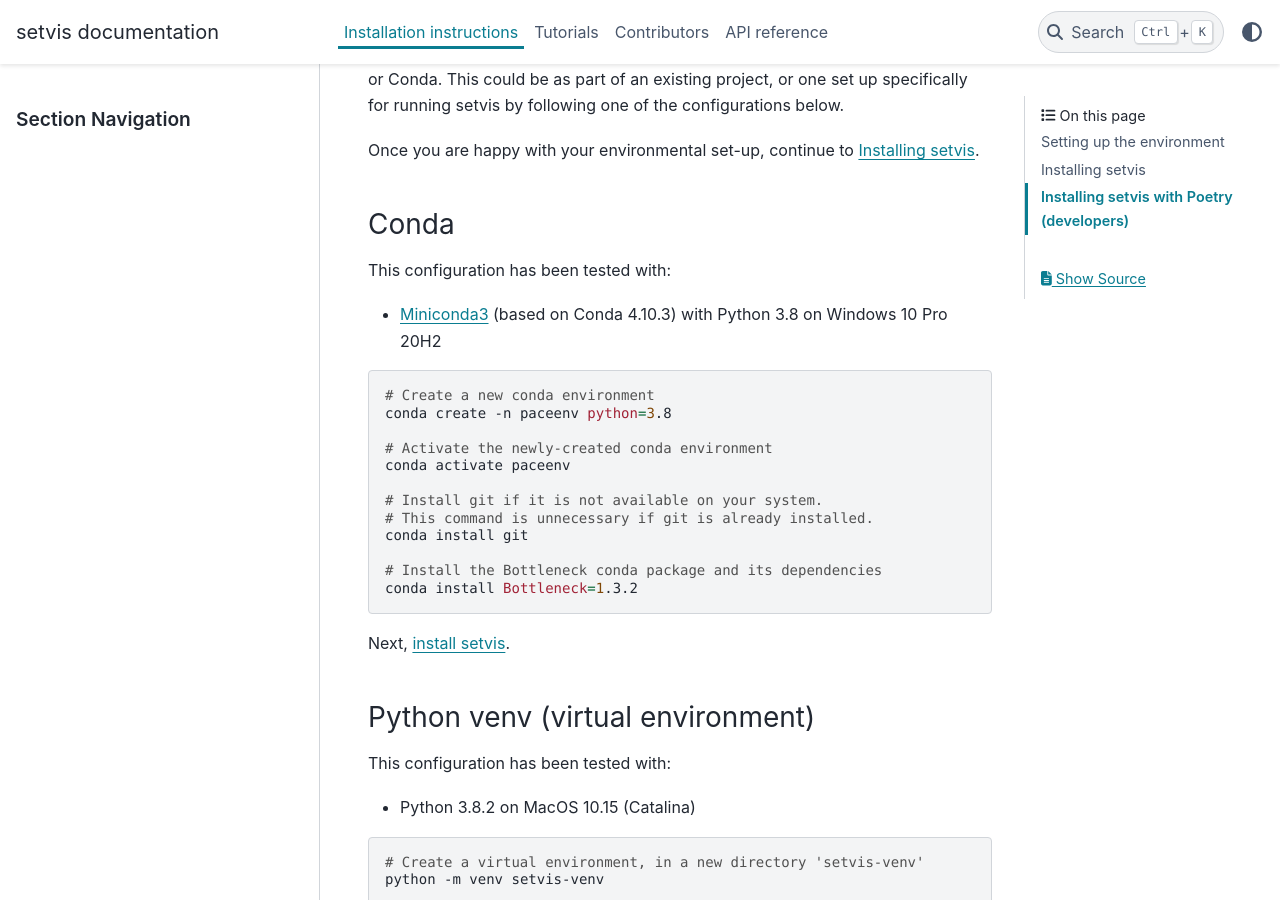
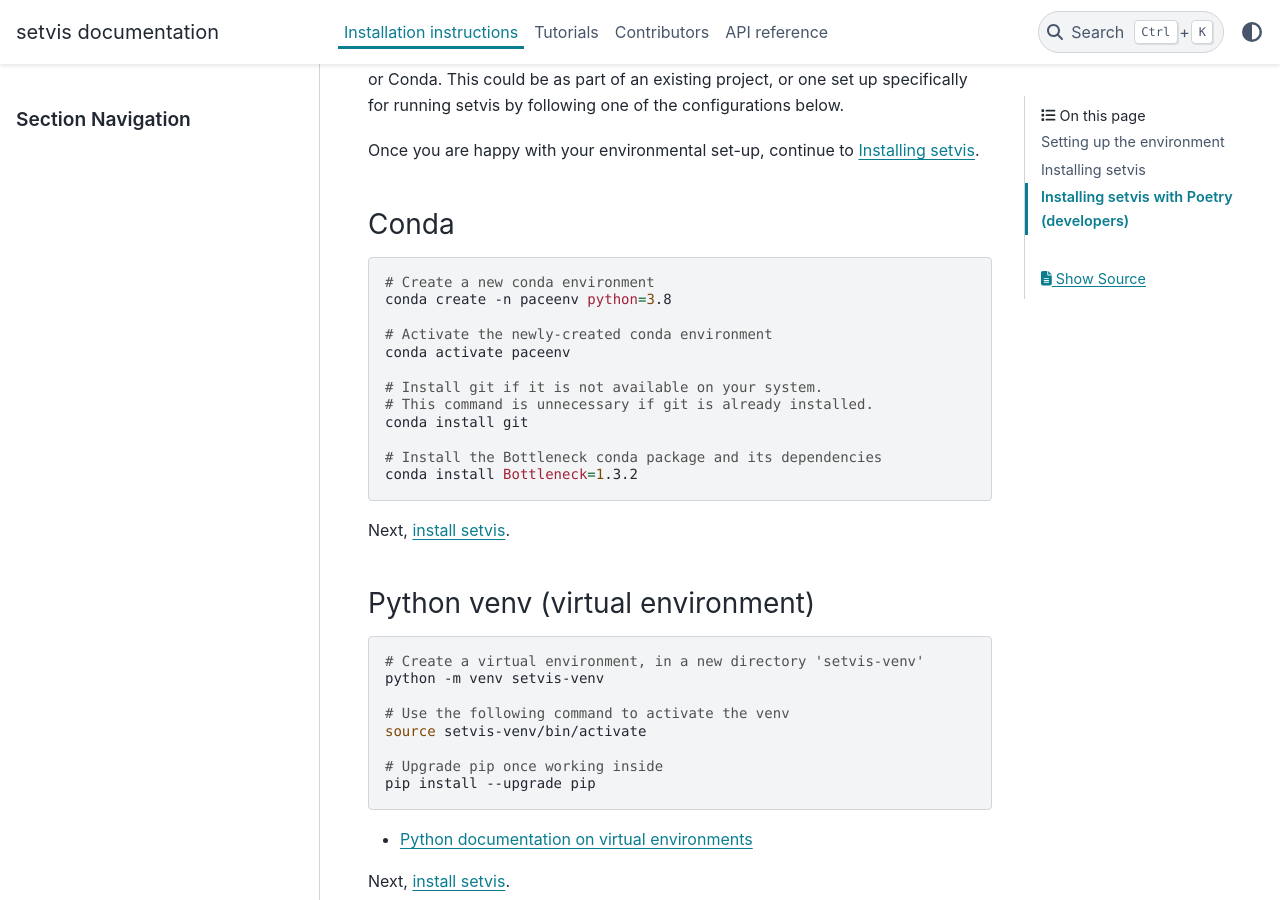
Before and after one commit to alan-turing-institute/setvis, a Sphinx documentation site: the page built from docs/source/installation.rst, in a window 1280 px wide and 900 px high, scrolled down 277 px. Built offline with Sphinx 7.4.7 and the PyData theme 0.15.4, drawn with Linux system fonts in a browser that asks for light colours.

Commit message:
Remove reference to old test configs in docs

```diff
--- a/docs/source/installation.rst
+++ b/docs/source/installation.rst
@@ -21,11 +21,6 @@ Once you are happy with your environmental set-up, continue to
 Conda
 .....
 
-This configuration has been tested with:
-
-- `Miniconda3 <https://docs.conda.io/en/latest/miniconda.html>`_
-  (based on Conda 4.10.3) with Python 3.8 on Windows 10 Pro 20H2
-
 .. code:: bash
 
    # Create a new conda environment
@@ -48,9 +43,6 @@ Next, :ref:`install setvis <installing-setvis>`.
 Python venv (virtual environment)
 .................................
 
-This configuration has been tested with:
-
-- Python 3.8.2 on MacOS 10.15 (Catalina)
 
 .. code:: bash
 
```
